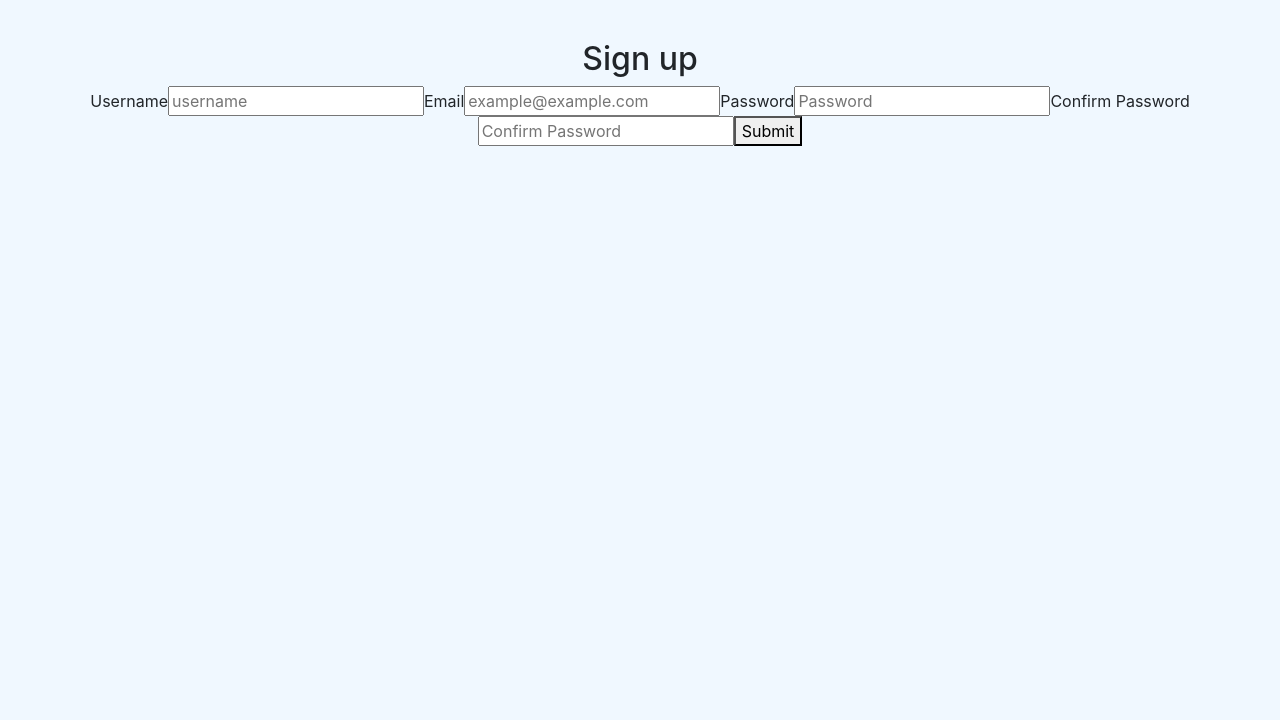
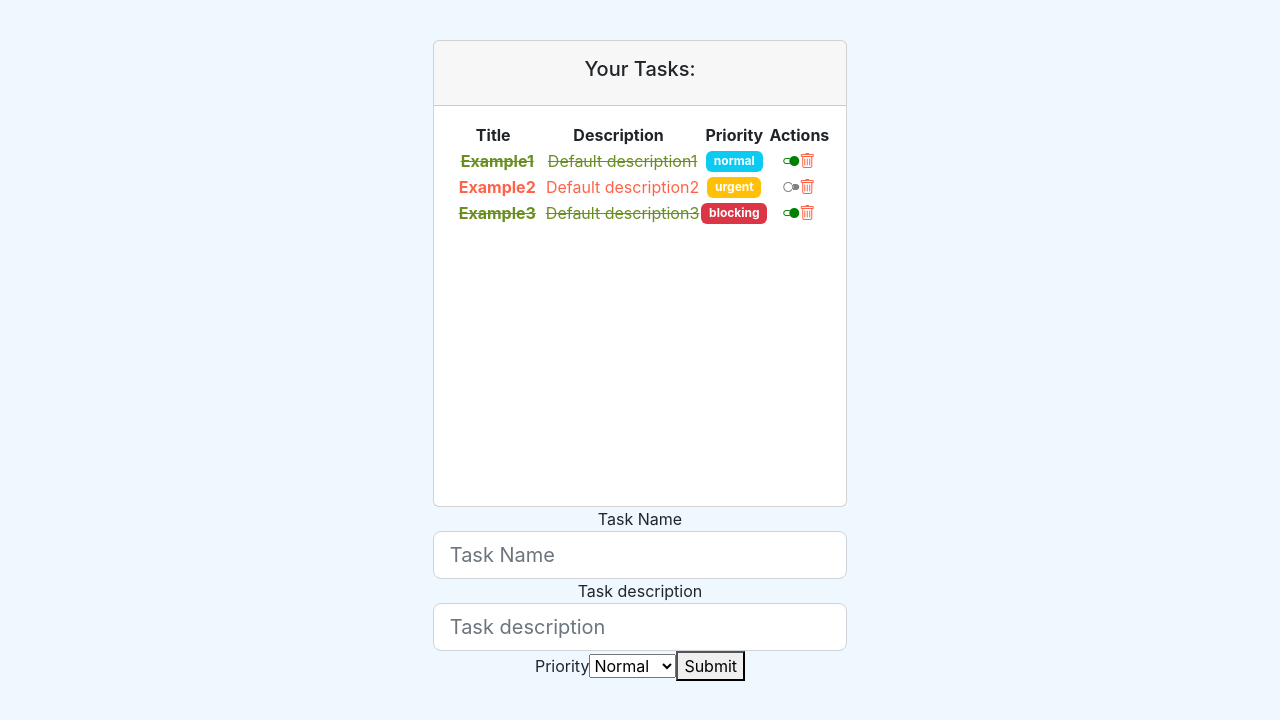
Before and after one commit to oguerrero/OB-React, a React (Create React App) app: page / in a window 1280 px wide. Shown: the top 720 px of the page. Built offline with nearby package versions, Linux system fonts and the light colour scheme.

Commit message:
ejercicio 13-14-15

```diff
--- a/src/App.js
+++ b/src/App.js
@@ -37,10 +37,10 @@ function App() {
 
             {/* Ejemplos de Formik */}
             {/* <LoginFormik /> */}
-            <RegisterFormik />
+            {/* <RegisterFormik /> */}
 
             {/* PROYECTO FINAL */}
-            {/* <TaskListComponent />   */}
+            <TaskListComponent />
         </div>
     )
 }
--- a/src/components/container/task_list.jsx
+++ b/src/components/container/task_list.jsx
@@ -6,6 +6,7 @@ import TaskComponent from '../pure/task'
 // Import custom css
 import '../../styles/task.scss'
 import TaskForm from '../pure/forms/taskForm'
+import TaskFormik from '../pure/forms/taskFormik'
 
 const TaskListComponent = () => {
     const defaultTask1 = new Task(
@@ -132,7 +133,8 @@ const TaskListComponent = () => {
                         {loading ? <p style={loadingStyle}>LOADING...</p> : tasksTable}
                     </div>
                 </div>
-                <TaskForm add={addTask} />
+                {/* <TaskForm add={addTask} /> */}
+                <TaskFormik add={addTask} />
             </div>
         </div>
     )
--- a/src/components/pure/forms/loginFormik.jsx
+++ b/src/components/pure/forms/loginFormik.jsx
@@ -28,7 +28,8 @@ const LoginFormik = () => {
                     await new Promise((r) => setTimeout(r, 1000))
                     alert(JSON.stringify(values, null, 2))
                     localStorage.setItem('credentials', values)
-                }}>
+                }}
+                className='d-flex justify-content-center align-items-center mb-4'>
                 {({
                     values,
                     touched,
--- /dev/null
+++ b/src/components/pure/forms/taskFormik.jsx
@@ -0,0 +1,119 @@
+import React, { useRef } from 'react'
+
+// NPM
+import { Formik, Field, Form, ErrorMessage } from 'formik'
+import * as Yup from 'yup'
+
+// MODELS
+import { LEVELS } from '../../../models/levels.enum'
+import { Task } from '../../../models/task.class'
+
+const TaskFormik = ({ add }) => {
+    const nameRef = useRef('')
+    const descriptionRef = useRef('')
+    const levelRef = useRef(LEVELS.NORMAL)
+
+    const initialTask = {
+        name: '',
+        description: '',
+        completed: false,
+        level: LEVELS.NORMAL
+    }
+    const taskSchema = Yup.object().shape({
+        name: Yup.string()
+            .min(3, 'Name is too short')
+            .max(25, 'Name too long')
+            .required('Name is Required'),
+        description: Yup.string()
+            .min(3, 'Name is too short')
+            .max(25, 'Name too long')
+            .required('Name is Required')
+    })
+
+
+    // Send data
+    function addTask() {
+        const newTask = new Task(
+            nameRef.current.value,
+            descriptionRef.current.value,
+            false,
+            levelRef.current.value
+        )
+        add(newTask)
+    }
+    return (
+        <Formik
+            // Initial Data
+            initialValues={initialTask}
+            // YUP validation Schema
+            validationSchema={taskSchema}
+            // onSubmit Event
+            onSubmit={addTask}>
+            {({
+                values,
+                touched,
+                errors,
+                isSubmitting,
+                handleChange,
+                handleBlur
+            }) => (
+                <Form>
+                    {/* Task Name */}
+                    <label htmlFor='name' className='sr-only'>
+                        Task Name
+                    </label>
+                    <Field
+                        id='name'
+                        name='name'
+                        placeholder='Task Name'
+                        type='text'
+                        innerRef={nameRef}
+                        className='form-control form-control-lg'
+                    />
+                    {/* Task name Errors */}
+                    {errors.name && touched && (
+                        <ErrorMessage component='div' name='name' />
+                    )}
+                    {/* Task Description */}
+                    <label htmlFor='description' className='sr-only'>
+                        Task description
+                    </label>
+                    <Field
+                        id='description'
+                        name='description'
+                        placeholder='Task description'
+                        type='text'
+                        innerRef={descriptionRef}
+                        className='form-control form-control-lg'
+                    />
+                    {/* Task Description Errors */}
+                    {errors.description && touched && (
+                        <ErrorMessage component='div' name='description' />
+                    )}
+                    {/* Level */}
+                    <label htmlFor='selectLevel' className='sr-only'>
+                        Priority
+                    </label>
+                    <Field
+                        as='select'
+                        id='level'
+                        name='level'
+                        innerRef={levelRef}
+                        >
+                        <option value={LEVELS.NORMAL}>Normal</option>
+                        <option value={LEVELS.URGENT}>Urgent</option>
+                        <option value={LEVELS.BLOCKING}>Blocking</option>
+                    </Field>
+                    {/* Level erros */}
+                    {errors.level && touched && (
+                        <ErrorMessage component='div' name='level' />
+                    )}
+                    <button type='submit'>Submit</button>
+                    {isSubmitting ? <p>Creating Task</p> : null}
+                </Form>
+            )}
+        </Formik>
+    )
+}
+
+export default TaskFormik
```
